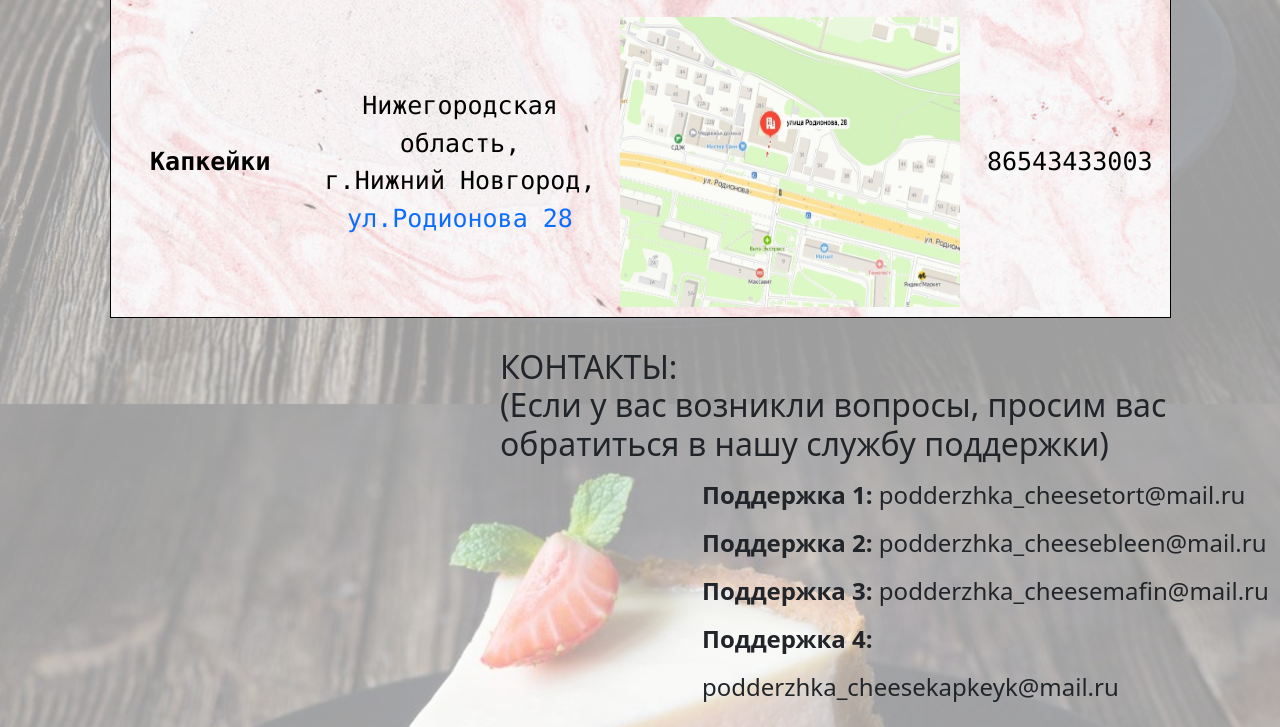
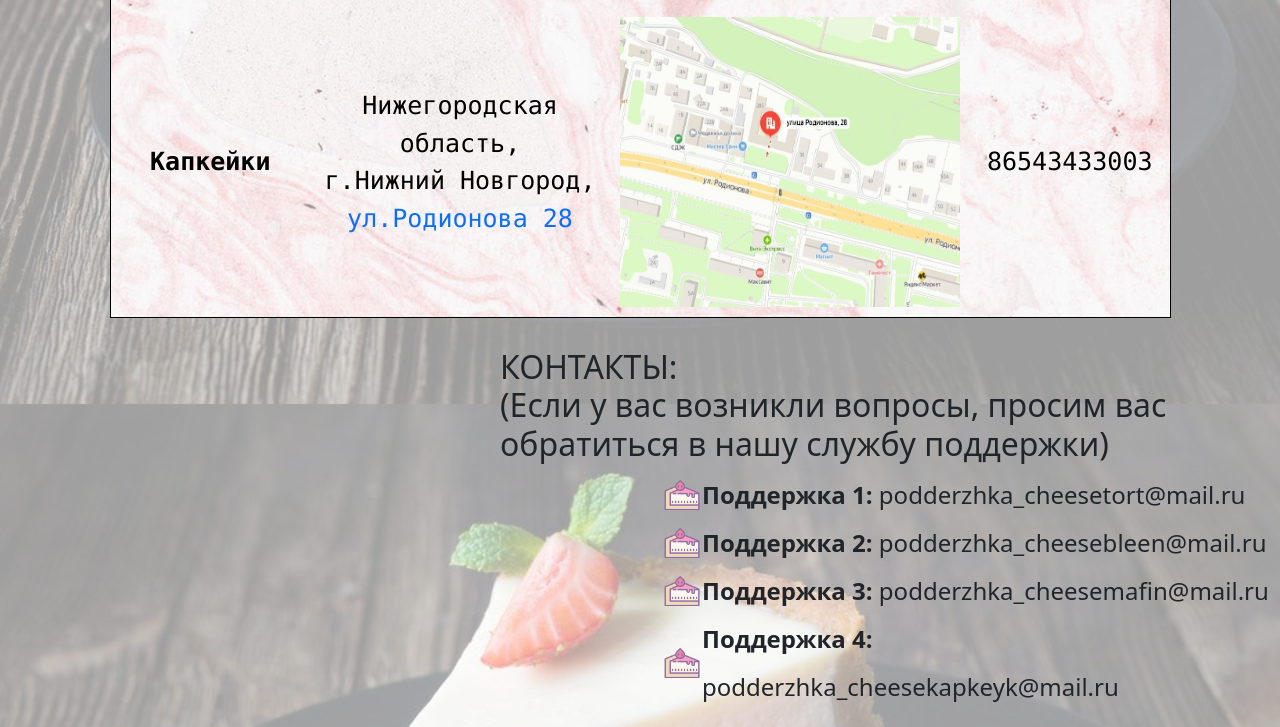
Before and after one commit to Tatyanka25/KR_1_bootstrap, a website: page KR_1_page_2.html in a window 1280 px wide. Shown: the part 1196-1923 px from the top of the page. Drawn offline with nearby package versions, Linux system fonts and the light colour scheme; the site is published under a folder, as on GitHub Pages, so addresses that start at the root find nothing.

Commit message:
Update page_2.css

```diff
--- a/css/page_2.css
+++ b/css/page_2.css
@@ -74,7 +74,7 @@ h2{
 }
 .markers li{
     list-style: none;
-    background: url(/photos/list_icon.png) no-repeat left 50%;
+    background: url(../photos/list_icon.png) no-repeat left 50%;
     padding-left: 40px;
     background-size: 40px 40px;
     line-height: 2;
```
